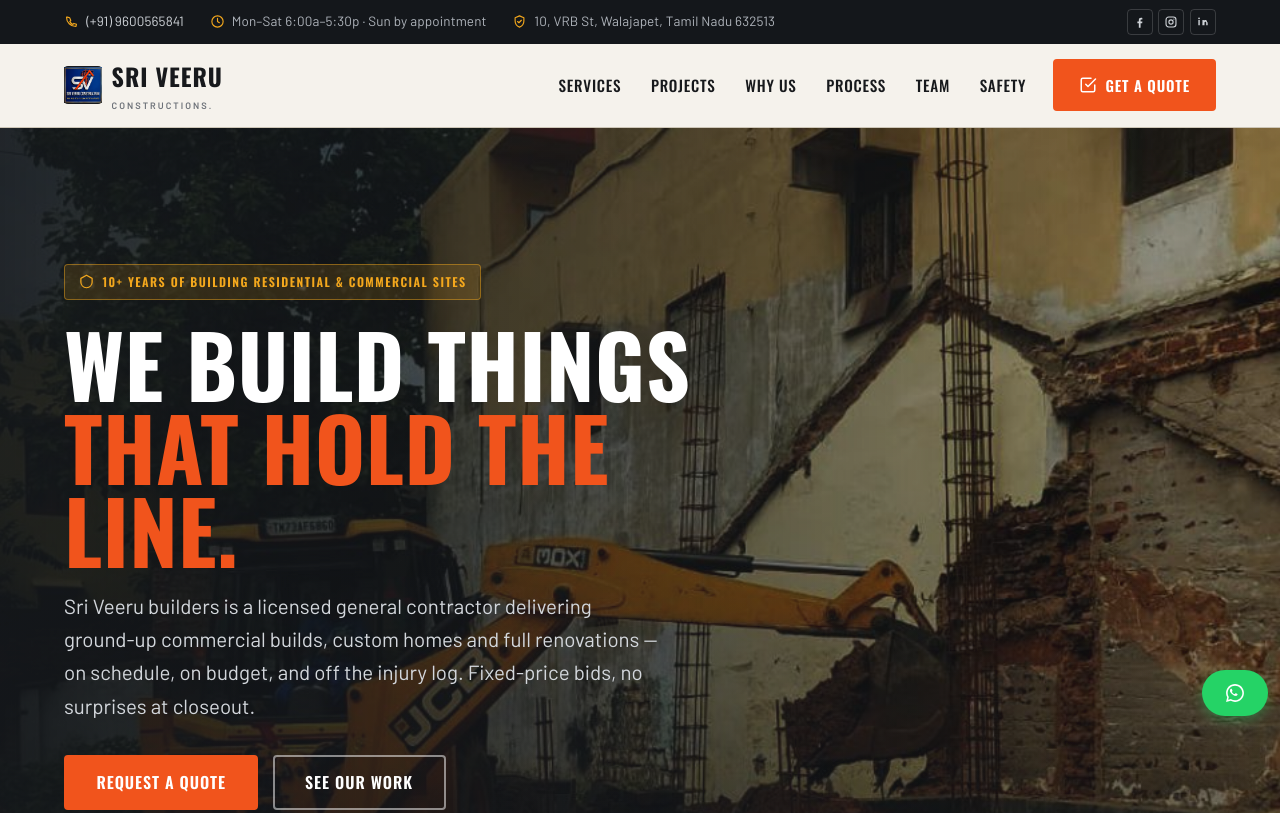
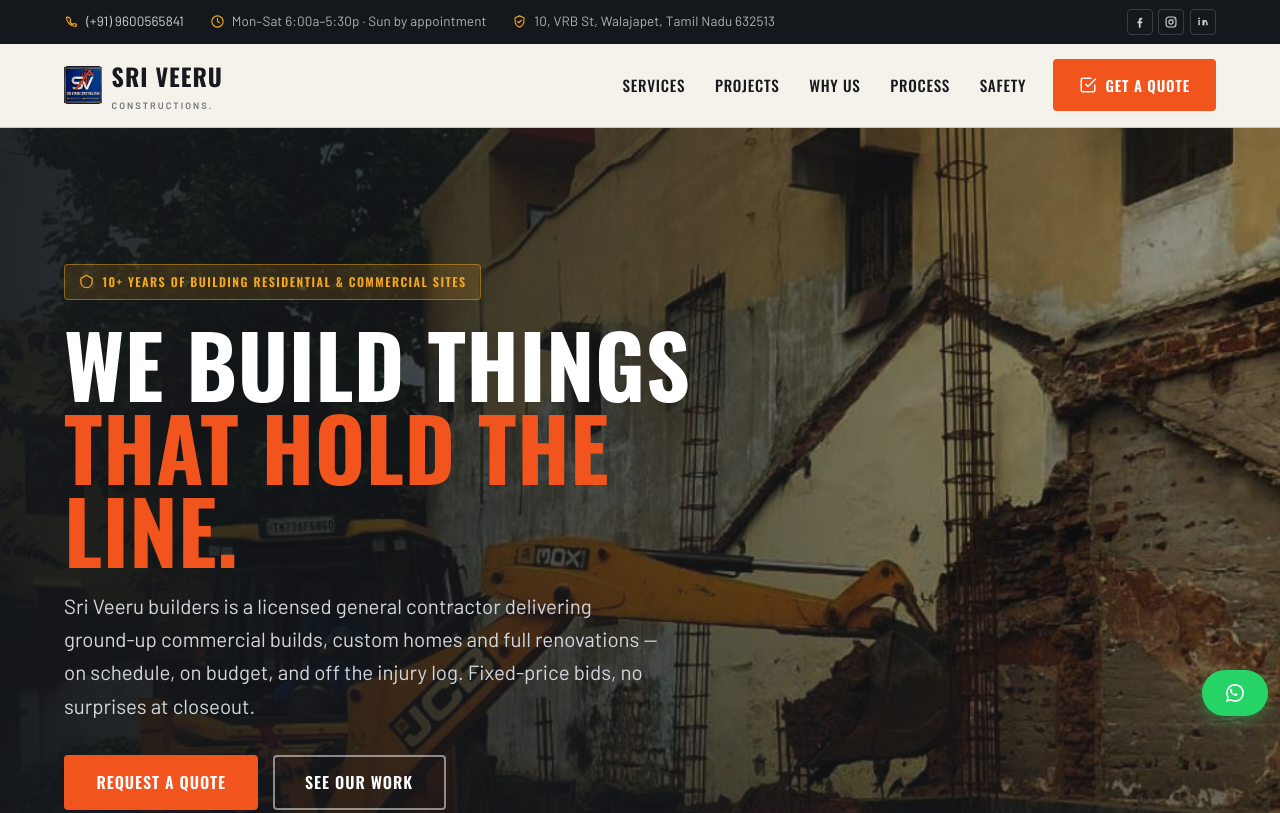
Before and after one commit to vinothkasikumar-wq/sriveerubuilders, a plain HTML site: page girder/index.html in a window 1280 px wide. Shown: the top 813 px of the page. Drawn offline with nearby package versions, Linux system fonts and the light colour scheme.

Commit message:
nav changes

```diff
--- a/girder/index.html
+++ b/girder/index.html
@@ -71,7 +71,7 @@
         <a href="#projects">Projects</a>
         <a href="#about">Why Us</a>
         <a href="#process">Process</a>
-        <a href="#team">Team</a>
+        <!-- <a href="#team">Team</a> -->
         <a href="#safety">Safety</a>
         <a href="#quote" class="btn header__cta">
           <svg viewBox="0 0 24 24" fill="none" stroke="currentColor" stroke-width="2" stroke-linecap="round" stroke-linejoin="round" aria-hidden="true"><path d="M9 11l3 3L22 4"/><path d="M21 12v7a2 2 0 0 1-2 2H5a2 2 0 0 1-2-2V5a2 2 0 0 1 2-2h11"/></svg>
```
